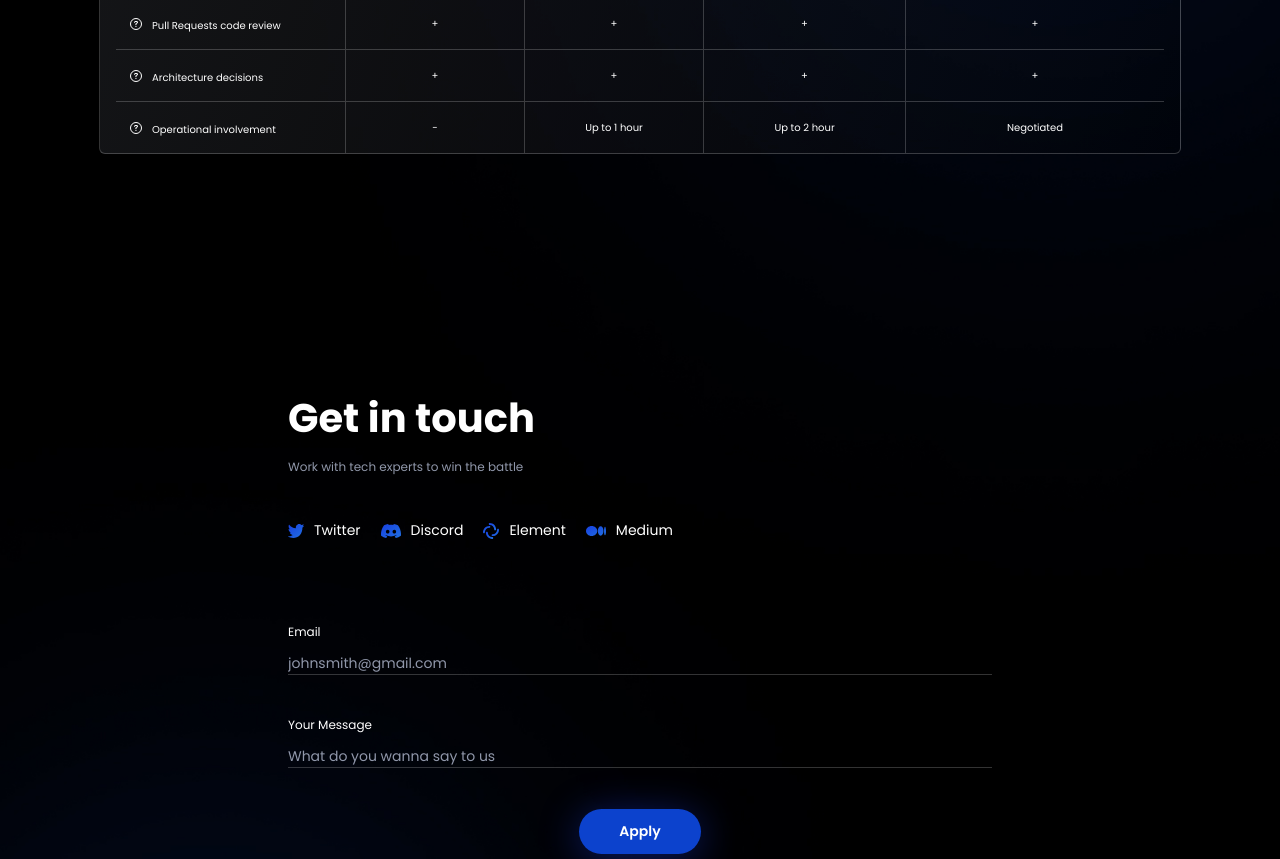
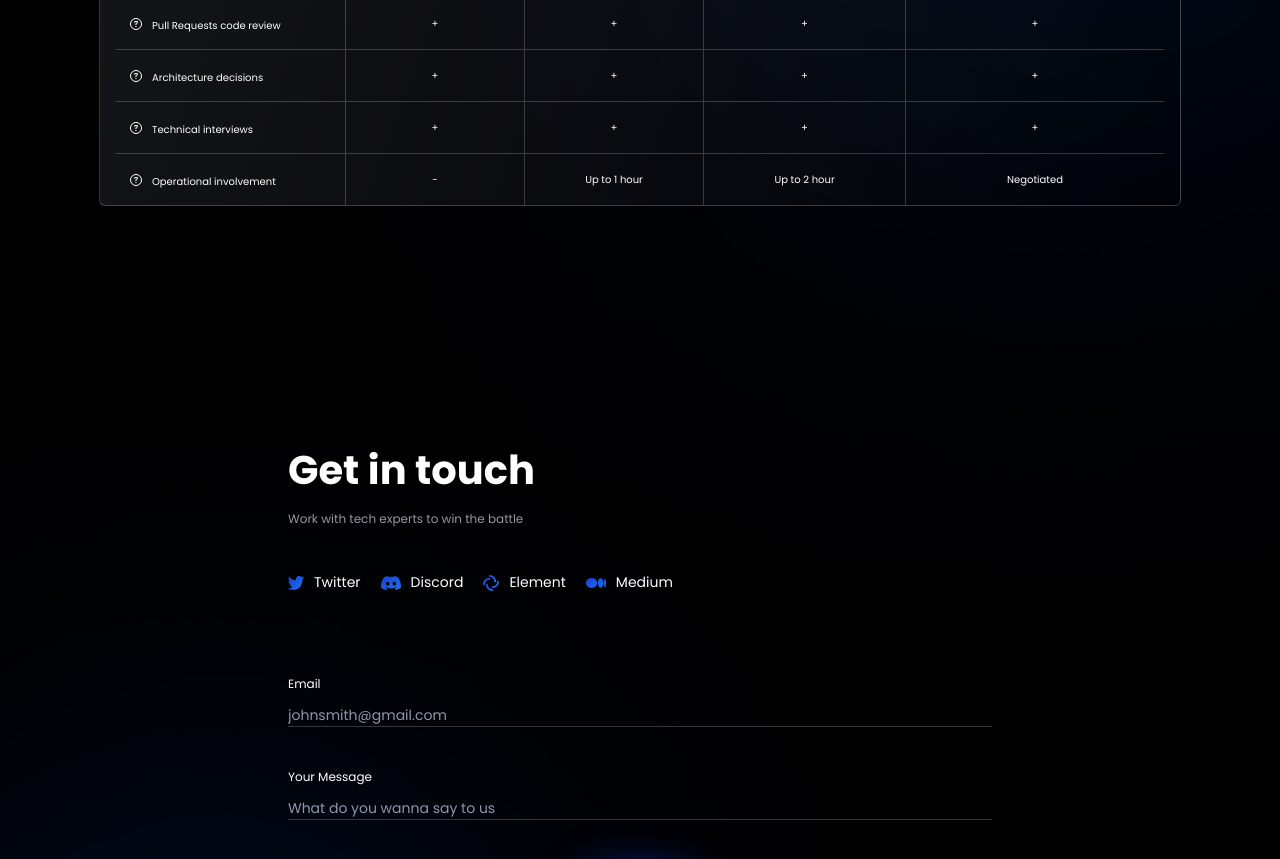
Before and after one commit to Brushfam/brushfam-website, a Next.js app: page /advisory-subscription in a window 1280 px wide. Shown: the part 1700-2559 px from the top of the page. Built offline with nearby package versions, Linux system fonts and the light colour scheme.

Commit message:
update advisory subscription

```diff
--- a/data/packagesData.js
+++ b/data/packagesData.js
@@ -45,6 +45,15 @@ export const desktopPackagesData = [
       "We will help you on brainstorming and choose the best architecture decision personalized for your product and its goals.",
   },
   {
+    cell1: "Technical interviews",
+    cell2: "+",
+    cell3: "+",
+    cell4: "+",
+    cell5: "+",
+    tooltip:
+        "By leveraging our extensive industry knowledge and technical expertise, we help you identify and assess top-notch developers who possess the skills and experience necessary to drive your business forward.",
+  },
+  {
     cell1: "Operational involvement",
     cell2: "-",
     cell3: "Up to 1 hour",
@@ -77,6 +86,10 @@ export const firstPackageData = [
     cell2: "+",
   },
   {
+    cell1: "Technical interviews",
+    cell2: "+",
+  },
+  {
     cell1: "Operational involvement",
     cell2: "-",
   }
@@ -101,6 +114,10 @@ export const secondPackageData = [
   },
   {
     cell1: "Architecture decisions",
+    cell2: "+",
+  },
+  {
+    cell1: "Technical interviews",
     cell2: "+",
   },
   {
@@ -131,6 +148,10 @@ export const unlimitedPackageData = [
     cell2: "+",
   },
   {
+    cell1: "Technical interviews",
+    cell2: "+",
+  },
+  {
     cell1: "Operational involvement",
     cell2: "Up to 2 hour",
   }
@@ -158,6 +179,10 @@ export const unlimitedPlusPackageData = [
     cell2: "+",
   },
   {
+    cell1: "Technical interviews",
+    cell2: "+",
+  },
+  {
     cell1: "Operational involvement",
     cell2: "Negotiated",
   }
--- a/styles/advisory-subscription/PackagesDesktop.module.css
+++ b/styles/advisory-subscription/PackagesDesktop.module.css
@@ -3,8 +3,7 @@
     padding-top: 16px;
     padding-right: 16px;
     margin-top: 64px;
-    /*width: 1200px;*/
-    height: 479px;
+    height: auto;
     background: linear-gradient(110.11deg, rgba(144, 151, 170, 0.15) 0%, rgba(0, 0, 0, 0.15) 100%);
     border: 1px solid rgba(255, 255, 255, 0.2);
     border-radius: 6px;
--- a/styles/advisory-subscription/PackagesMobile.module.css
+++ b/styles/advisory-subscription/PackagesMobile.module.css
@@ -7,7 +7,7 @@
     flex-direction: column;
     align-items: flex-start;
     width: 380px;
-    height: 311px;
+    height: auto;
     padding: 24px 16px 0 16px;
     margin-top: 24px;
     background: linear-gradient(110.11deg, rgba(144, 151, 170, 0.15) 0%, rgba(0, 0, 0, 0.15) 100%);
--- a/styles/globals.css
+++ b/styles/globals.css
@@ -40,14 +40,10 @@ button {
   color: #FFFFFF;
 }
 
-li {
-  /*margin-right: 40px;*/
+img {
+  -webkit-user-drag: none;
+  user-select: none;
+  -moz-user-select: none;
+  -webkit-user-select: none;
+  -ms-user-select: none;
 }
-
-/*@media (min-width: 1160px) {*/
-/*  body {*/
-/*    overflow-y: visible !important;*/
-/*    !*overflow-x: hidden;*!*/
-/*    position: static !important;*/
-/*  }*/
-/*}*/
```
